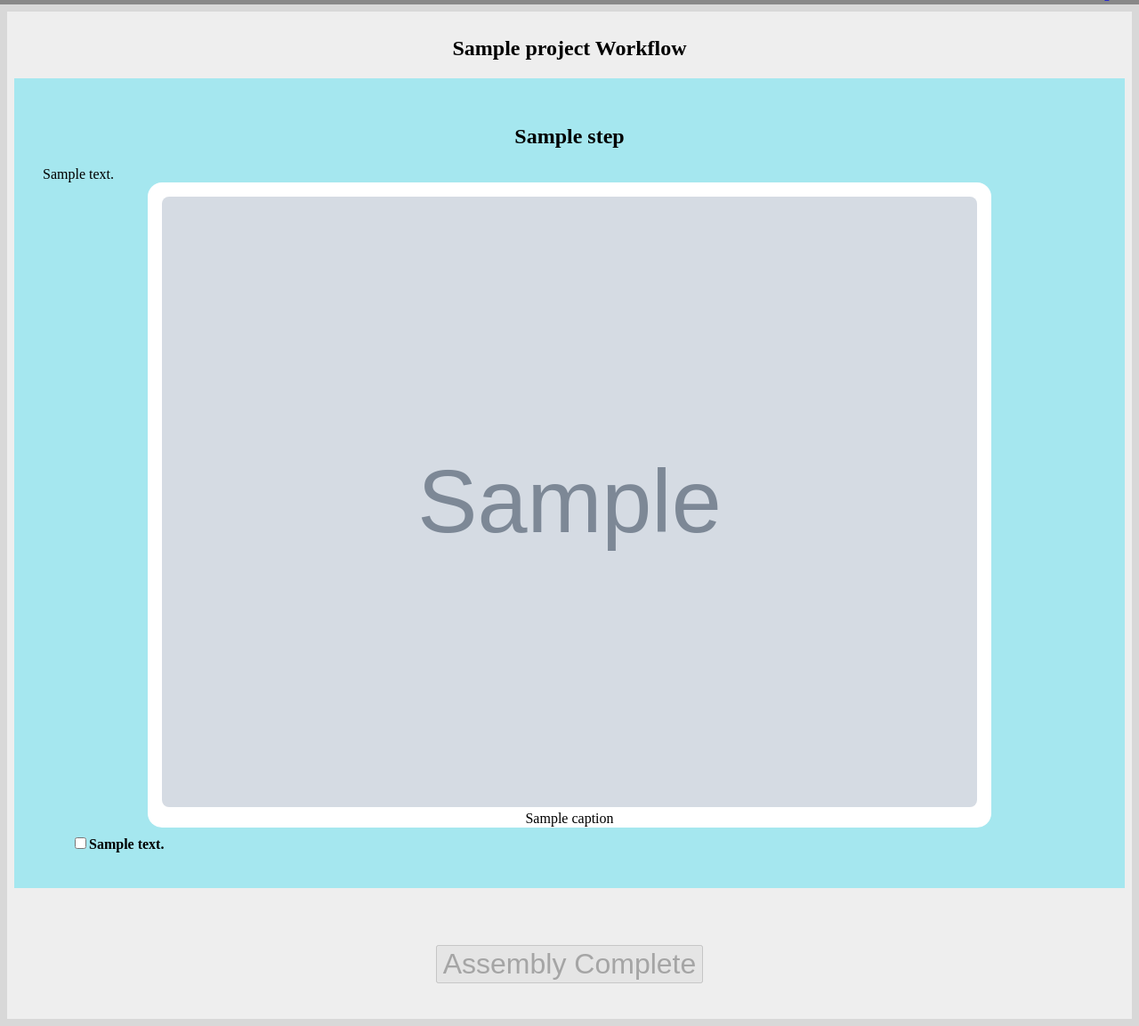
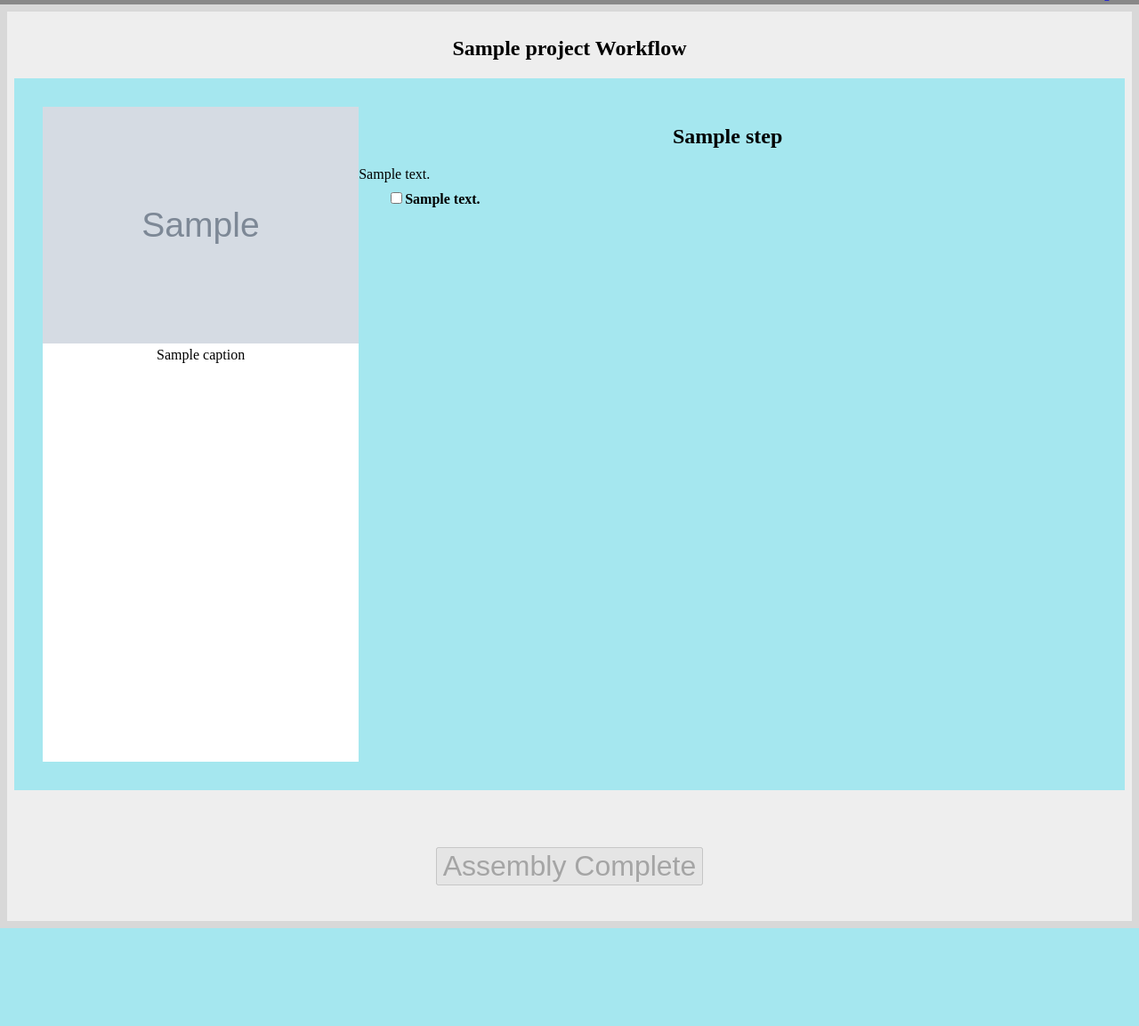
Before and after one commit to alephobjects/ohai-kit, a Django app: template ohai_kit/templates/ohai_kit/workflow.html in a window 1280 px wide. Shown: the part 89-1242 px from the top of the page at 89% size. After the commit the page ends 1132 px from the top, so only its background shows below. Run offline with Django 3.2, Linux system fonts and the light colour scheme; the template is opened without the code that fills it: most values are stand-ins (such as "Sample title", 1, 10 or a date in 2020); grey boxes marked "Sample" are stand-in pictures.

Commit message:
updated style for steps so that they more intelligently use the space available to them

```diff
--- a/ohai_kit/static/ohai_kit/workflow.css
+++ b/ohai_kit/static/ohai_kit/workflow.css
@@ -60,8 +60,35 @@
 
 
 .work_step {
+    position: relative;
     margin: 0px;
-    padding: 2em;
+    padding: 32px;
+}
+.step_layout {
+    display: table;
+    width: 100%;
+    height: 100%;
+}
+.picture_column {
+    display: table-cell;
+    width: 30%;
+    margin: 0px;
+    background-color: white;
+    vertical-align: top;
+}
+.picture_frame {
+    display: block;
+    width: 100%;
+    height: 500px;
+    overflow-y: scroll;
+}
+.picture_column img {
+    width: 100%;
+}
+text_column {
+    display: table-cell;
+    background-color: white;
+    vertical-align: top;
 }
 
 .evens {
--- a/ohai_kit/static/ohai_kit/workflow.js
+++ b/ohai_kit/static/ohai_kit/workflow.js
@@ -30,8 +30,14 @@ var next_step = function () {
         target = $("input[type='submit']:first");
     }
 
-    $('html, body').animate({
-        scrollTop: target.offset().top}, 1000);
+    if (target[0].scrollIntoView) {
+        target[0].scrollIntoView(true);
+
+    }
+    else {
+        $('html, body').animate({
+            scrollTop: target.offset().top}, "slow");
+    }
 };
 
 
@@ -91,6 +97,20 @@ var attempt_advance = function () {
       should be called again.
      */
 
+    var advance_action = function () {
+        var active = $(".active_step");
+        active.removeClass("active_step");
+        active.addClass("completed_step");
+        var next = $(".pending_step:first");
+        if (next) {
+            next.removeClass("pending_step");
+            next.addClass("active_step");
+        }
+        update_boxes();
+        check_project_completion();
+        next_step();
+    };
+
     var checks = $(".active_step input[type='checkbox']");
     var checked = 0;
     for (var i=0; i<checks.length; i+=1) {
@@ -99,6 +119,15 @@ var attempt_advance = function () {
         }
     }
     var do_advance = checked === checks.length;
+
+    if (do_advance && checks.length == 1) {
+        for (var i=0; i<checks[0].classList.length; i+=1) {
+            if (checks[0].classList[i] == "dummy") {
+                do_advance = false;
+                advance_action();
+            }
+        }
+    }
 
     if (do_advance) {
         var step_id = $(".active_step .step_id");
@@ -112,21 +141,16 @@ var attempt_advance = function () {
                 "X-CSRFToken": get_cookie('csrftoken'),
             },
         } );
+        advance_action();
+    }
+};
 
-        var active = $(".active_step");
-        active.removeClass("active_step");
-        active.addClass("completed_step");
 
-        var next = $(".pending_step:first");
-        if (next) {
-            next.removeClass("pending_step");
-            next.addClass("active_step");
-        }
-
-        update_boxes();
-        check_project_completion();
-        next_step();
-    }
+var resize_steps = function () {
+    /*
+      Called to fix the height on the steps.
+     */
+    $(".picture_frame").height($(window).height()-64);
 };
 
 
@@ -135,6 +159,7 @@ var setup = function () {
       This function is called on page-load to update various inputs,
       connect events, and finally calls the next_step function.
      */
+    resize_steps();
     update_boxes();
     check_project_completion();
     $(".work_step input[type='checkbox']").change(attempt_advance);
--- a/ohai_kit/templates/ohai_kit/workflow.html
+++ b/ohai_kit/templates/ohai_kit/workflow.html
@@ -7,35 +7,29 @@
 
 {% for step, state in sequence %}
   <dir class="work_step {{state}}_step {% cycle 'evens' 'odds' %}">
+    <div class="step_layout">
+    <div class="picture_column">
+      <div class="picture_frame">
+        {% for picture in step.get_step_pictures %}
+          <img src="/media/{{ picture.photo }}" />
+          <div class="picture_caption">{{ picture.caption }}</div>
+        {% endfor %}
+      </div>
+    </div>
+    <div class="text_column">
       <h2>{{ step.name }}</h2>
       <div class="step_description">
         {{ step.description | markdown:"safe" }}
       </div>
       <div class="step_id" style="display:none">{{ step.id }}</div>
-    {# editor tag formatting hack < #}
-    {% if step.get_step_pictures|length > 1 %}
-    <div class="picture_grid">
-    {% endif %}
-      {% for picture in step.get_step_pictures %}
-      <div class="step_picture
-                  {% if step.get_step_pictures|length > 1 %}
-                  grid_scale
-                  {% else %}
-                  normal_scale
-                  {% endif %}">
-        <img src="/media/{{ picture.photo }}" />
-        <div class="picture_caption">{{ picture.caption }}</div>
-      </div>
-      {% endfor %}
-    {% if step.get_step_pictures|length > 1 %}
-    </div>
-    {% endif %}
       {% for check in step.get_step_checks %}
         <div class="step_check">
           <input type="checkbox" name="{{ step.name }}"
                  value="{{ check.message }}">{{check.message}}</input>
         </div>
       {% endfor %}
+    </div>
+    </div>
   </dir>
 {% endfor %}
 <form action="{% url 'ohai_kit:close_job' job_id %}" method="post">
```
Lines whose indentation alone changed are shown as unchanged.
